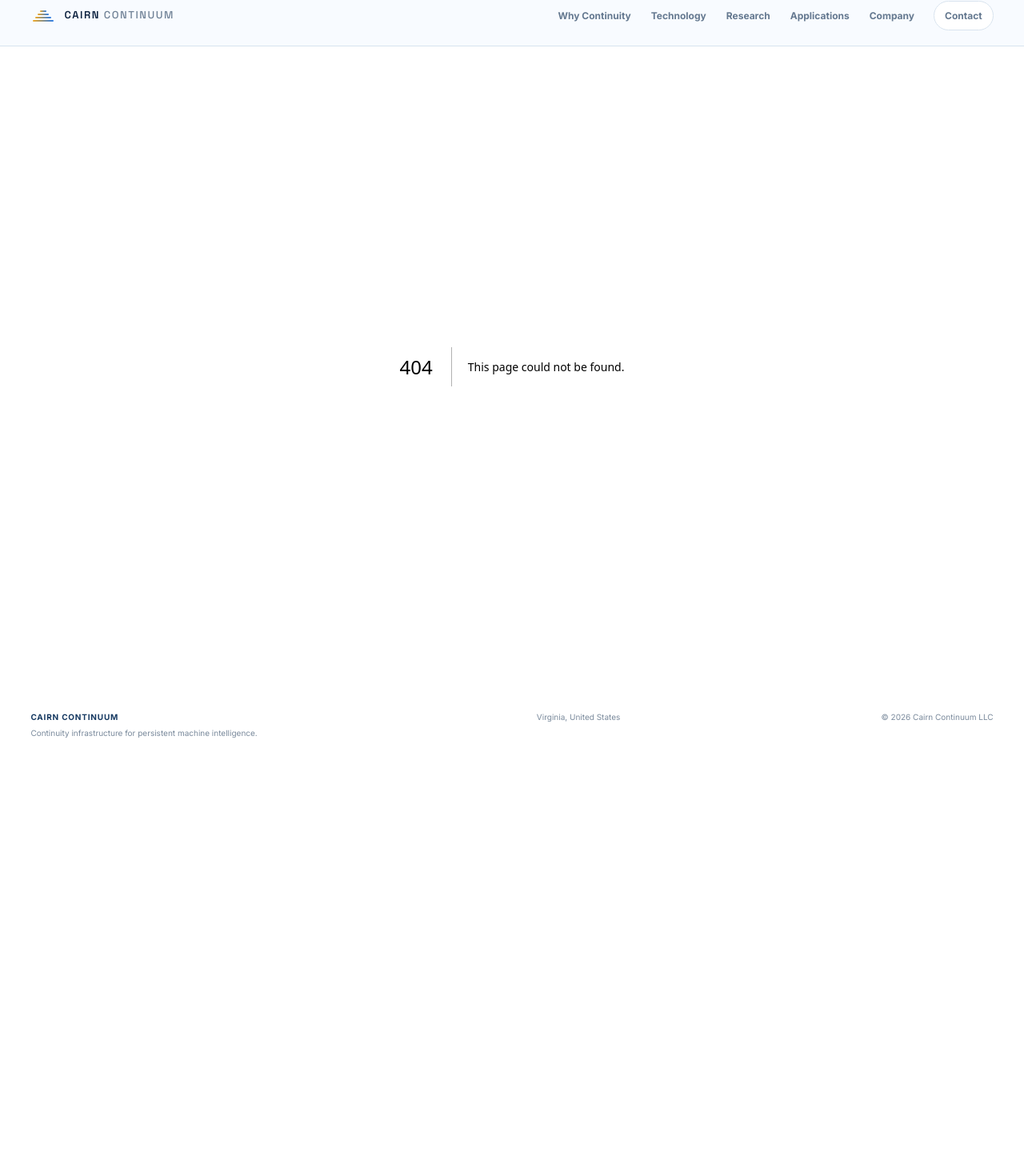
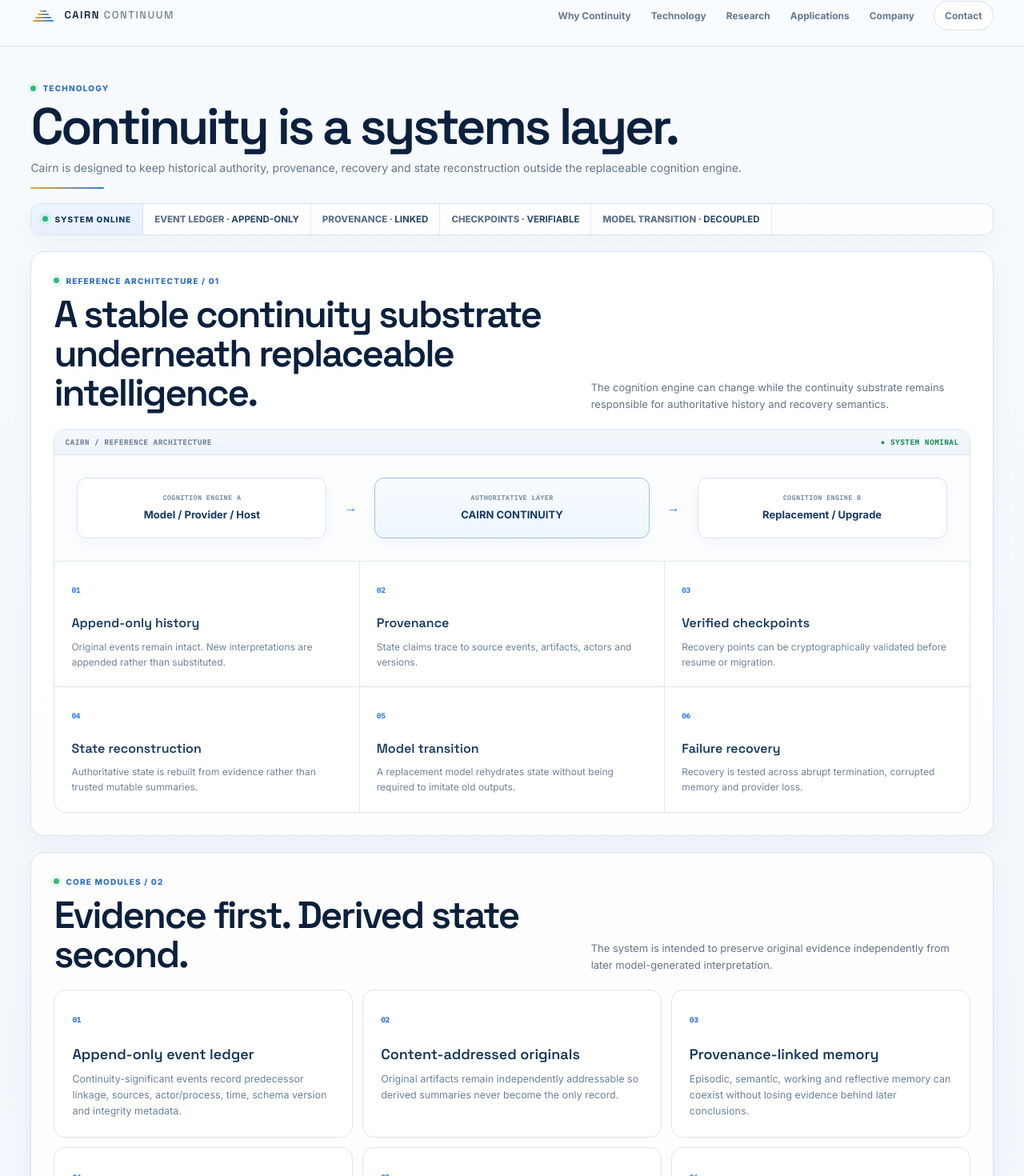
Before and after one commit to rawillia9801/Cairn, a Next.js app: page /technology in a window 1280 px wide. Before the commit this address had no page. Shown: the part 18-1488 px from the top of the page at 80% size. Before the commit the page ends 997 px from the top, so only its background shows below. Built offline with nearby package versions, Linux system fonts and the light colour scheme.

Commit message:
Add Technology page

```diff
--- /dev/null
+++ b/app/technology/page.tsx
@@ -0,0 +1,28 @@
+import { ArchitectureFlow, MissionHeader, PageCTA, Section } from '../components/mission-control';
+
+export default function Technology(){
+  return <main>
+    <MissionHeader eyebrow="Technology" title="Continuity is a systems layer." description="Cairn is designed to keep historical authority, provenance, recovery and state reconstruction outside the replaceable cognition engine." telemetry={[
+      <>EVENT LEDGER · <strong>APPEND-ONLY</strong></>,<>PROVENANCE · <strong>LINKED</strong></>,<>CHECKPOINTS · <strong>VERIFIABLE</strong></>,<>MODEL TRANSITION · <strong>DECOUPLED</strong></>
+    ]}/>
+    <Section eyebrow="Reference architecture / 01" title="A stable continuity substrate underneath replaceable intelligence." description="The cognition engine can change while the continuity substrate remains responsible for authoritative history and recovery semantics."><ArchitectureFlow/></Section>
+    <Section eyebrow="Core modules / 02" title="Evidence first. Derived state second." description="The system is intended to preserve original evidence independently from later model-generated interpretation.">
+      <div className="info-grid">{[
+        ['01','Append-only event ledger','Continuity-significant events record predecessor linkage, sources, actor/process, time, schema version and integrity metadata.'],
+        ['02','Content-addressed originals','Original artifacts remain independently addressable so derived summaries never become the only record.'],
+        ['03','Provenance-linked memory','Episodic, semantic, working and reflective memory can coexist without losing evidence behind later conclusions.'],
+        ['04','Cryptographic checkpoints','Recovery points can be validated before resume, migration, rollback or restoration.'],
+        ['05','State reconstruction','Current authoritative state is derived from verified historical evidence rather than assumed from mutable summaries.'],
+        ['06','Transition protocol','A replacement cognition engine rehydrates prior commitments and state without being required to imitate old outputs.'],
+      ].map(([n,t,p])=><article className="info-card" key={n}><span>{n}</span><h3>{t}</h3><p>{p}</p></article>)}</div>
+    </Section>
+    <Section eyebrow="What Cairn is not / 03" title="Not another memory wrapper." description="Cairn sits below the model-facing memory experience and focuses on historical authority, recovery and migration.">
+      <div className="info-grid">{[
+        ['A','Not a personality prompt','Continuity is not simulated by telling a replacement model who it is.'],
+        ['B','Not just vector memory','Retrieval is useful, but retrieval alone does not establish authoritative history.'],
+        ['C','Not just workflow checkpointing','Resuming a process is different from continuity across cognition-engine replacement.'],
+      ].map(([n,t,p])=><article className="info-card" key={n}><span>{n}</span><h3>{t}</h3><p>{p}</p></article>)}</div>
+    </Section>
+    <PageCTA title="See how the architecture is being tested." href="/research" label="Research program"/>
+  </main>;
+}
```
